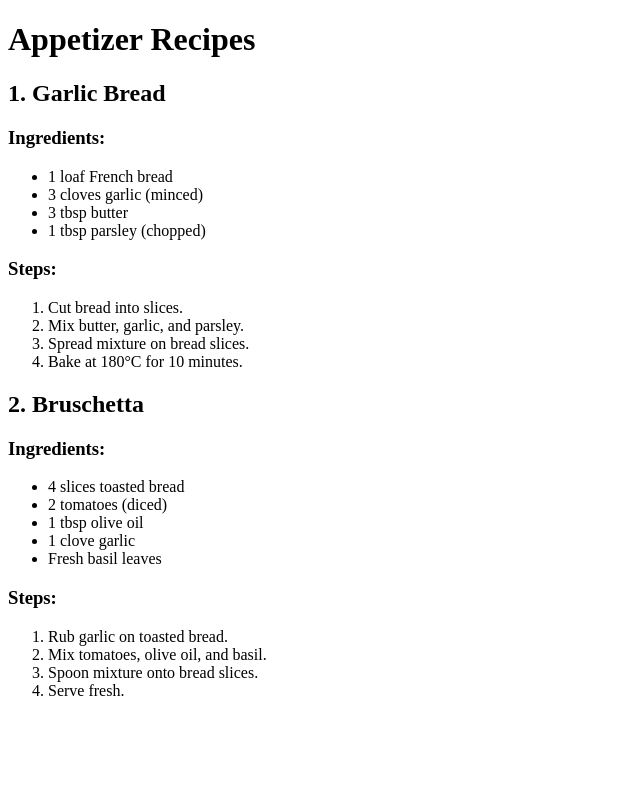
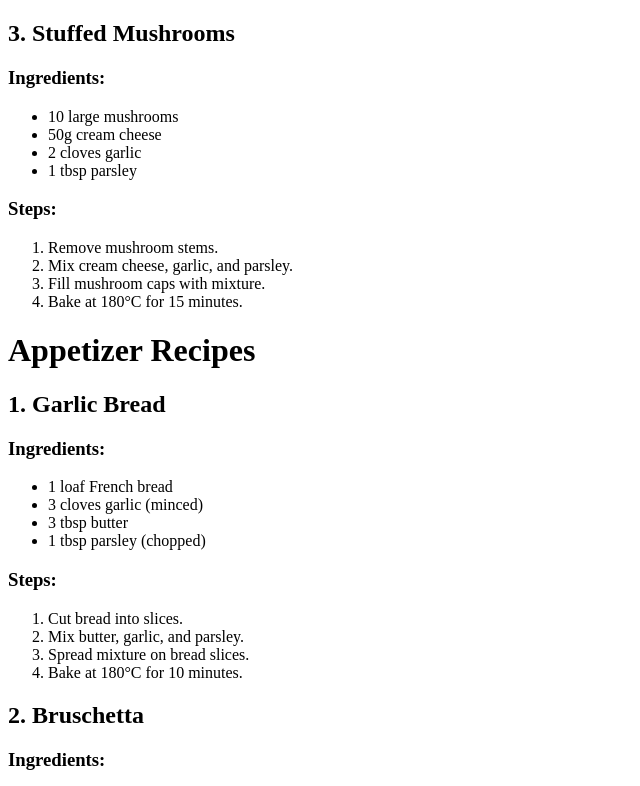
Before and after one commit to diwyanjali789sajani-boop/recipe-hub, a plain HTML site: page appetizers.html in a window 1280 px wide. Shown: the top 786 px of the page, without its empty margins (0-640 px from the left). Drawn offline with Linux system fonts and the light colour scheme.

Commit message:
Added more appetizer recipes

```diff
--- a/appetizers.html
+++ b/appetizers.html
@@ -6,6 +6,22 @@
   <title>Appetizer Recipes</title>
 </head>
 <body>
+  <h2>3. Stuffed Mushrooms</h2>
+<h3>Ingredients:</h3>
+<ul>
+  <li>10 large mushrooms</li>
+  <li>50g cream cheese</li>
+  <li>2 cloves garlic</li>
+  <li>1 tbsp parsley</li>
+</ul>
+<h3>Steps:</h3>
+<ol>
+  <li>Remove mushroom stems.</li>
+  <li>Mix cream cheese, garlic, and parsley.</li>
+  <li>Fill mushroom caps with mixture.</li>
+  <li>Bake at 180°C for 15 minutes.</li>
+</ol>
+
   <h1>Appetizer Recipes</h1>
 
   <h2>1. Garlic Bread</h2>
```
